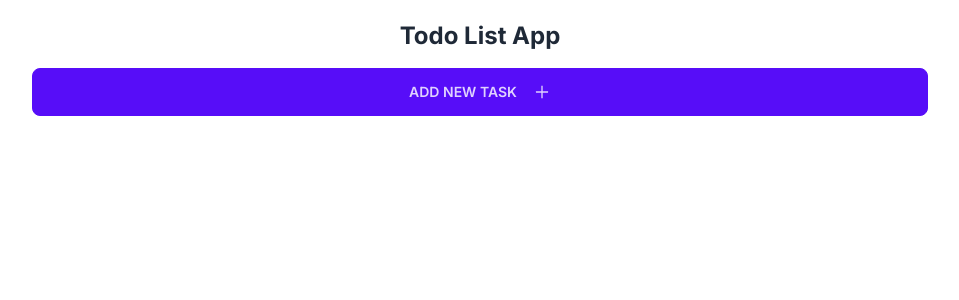
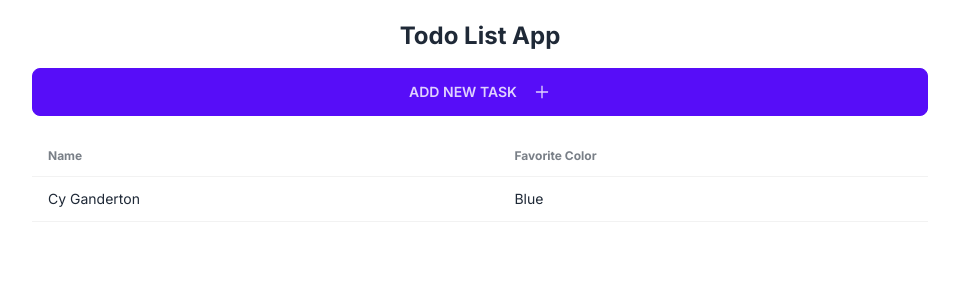
Before and after one commit to gigisoza/simple-todoapp, a Next.js app: page / in a window 1280 px wide. Shown: the top 300 px of the page, without its empty margins (160-1119 px from the left). Built offline with nearby package versions, Linux system fonts and the light colour scheme.

Commit message:
Add json-server in project

```diff
--- /dev/null
+++ b/app/components/TodoList.tsx
@@ -0,0 +1,24 @@
+import React from "react";
+
+export default function TodoList() {
+  return (
+    <div className="overflow-x-auto">
+      <table className="table">
+        {/* head */}
+        <thead>
+          <tr>
+            <th>Name</th>
+            <th>Favorite Color</th>
+          </tr>
+        </thead>
+        <tbody>
+          {/* row 1 */}
+          <tr>
+            <td>Cy Ganderton</td>
+            <td>Blue</td>
+          </tr>
+        </tbody>
+      </table>
+    </div>
+  );
+}
--- a/app/page.tsx
+++ b/app/page.tsx
@@ -1,4 +1,5 @@
 import AddTask from "./components/AddTask";
+import TodoList from "./components/TodoList";
 
 export default function Home() {
   return (
@@ -7,6 +8,7 @@
         <h1 className="text-2xl font-bold">Todo List App</h1>
         <AddTask />
       </div>
+      <TodoList />
     </main>
   );
 }
--- /dev/null
+++ b/data/todos.json
@@ -0,0 +1,12 @@
+{
+  "tasks": [
+    {
+      "id": "1",
+      "text": "buy milk with some orange"
+    },
+    {
+      "id": "2",
+      "text": "go to work"
+    }
+  ]
+}
--- a/package.json
+++ b/package.json
@@ -6,7 +6,8 @@
     "dev": "next dev",
     "build": "next build",
     "start": "next start",
-    "lint": "next lint"
+    "lint": "next lint",
+    "json-server": "json-server --watch data/todos.json --port 3001"
   },
   "dependencies": {
     "@types/node": "20.5.0",
@@ -23,6 +24,7 @@
   "devDependencies": {
     "autoprefixer": "^10.4.15",
     "daisyui": "^3.5.1",
+    "json-server": "^0.17.3",
     "postcss": "^8.4.28",
     "tailwindcss": "^3.3.3"
   }
```
Also changed, not shown: 1 other file (tests, documents, lock files or other folders).
